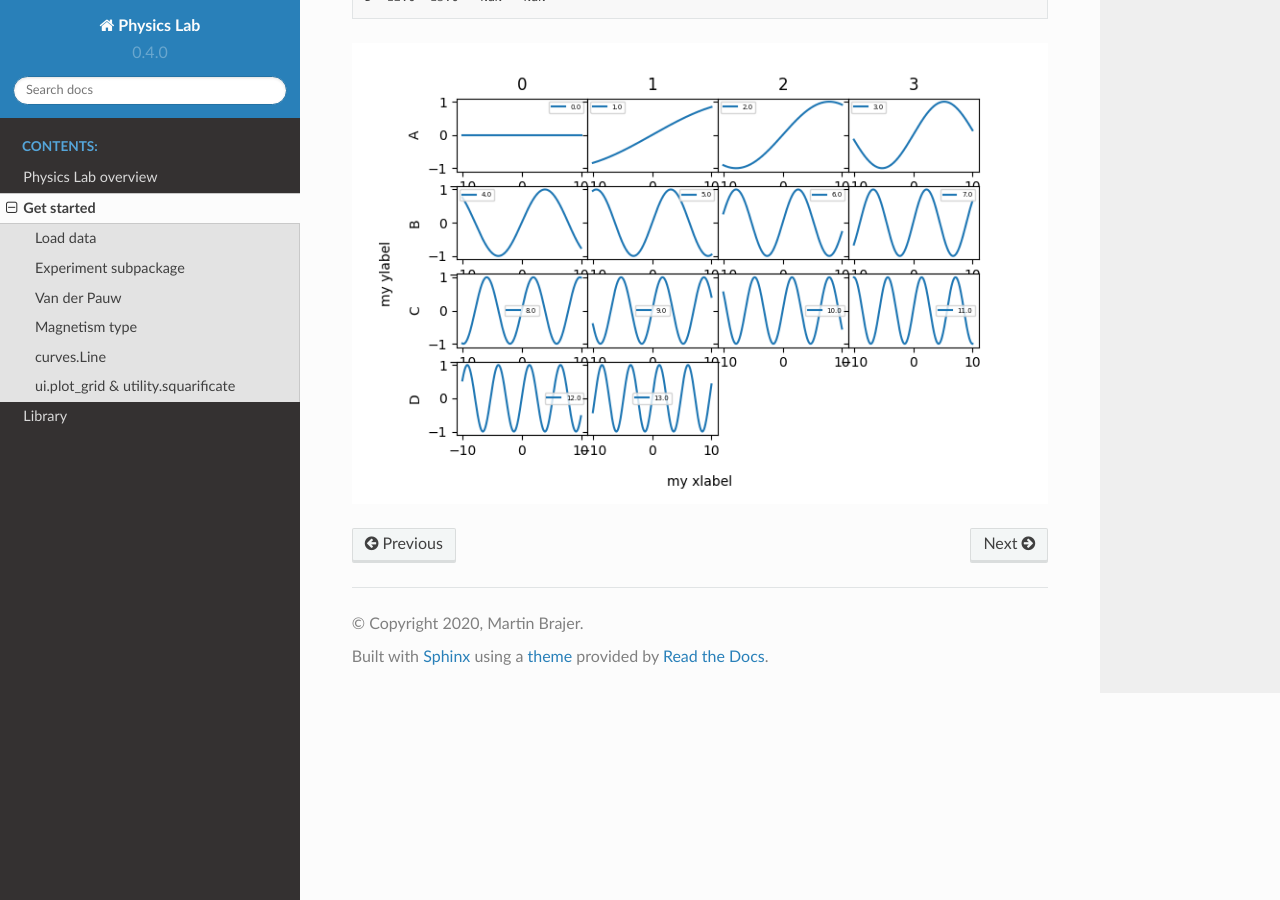
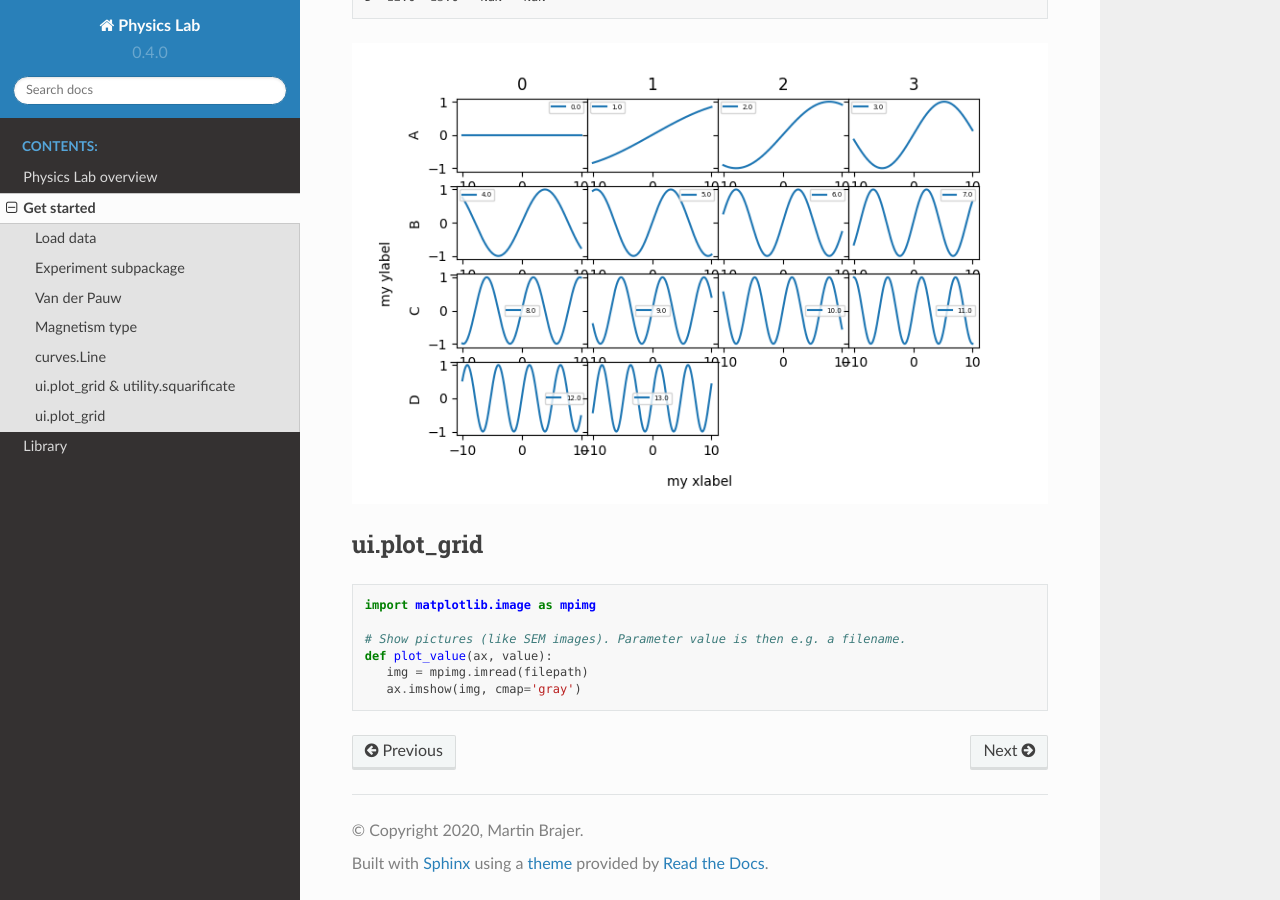
Before and after one commit to martin-brajer/physics-lab, a Sphinx documentation site: the page built from docs/source/get_started.rst, in a window 1280 px wide and 900 px high, scrolled down 2332 px. Built offline with Sphinx 7.4.7 and the Read the Docs theme 2.0.0, drawn with Linux system fonts in a browser that asks for light colours.

Commit message:
Add matplotlib.image example of ui.plot_grid

```diff
--- a/docs/source/get_started.rst
+++ b/docs/source/get_started.rst
@@ -136,3 +136,14 @@ ui.plot_grid & utility.squarificate
    D  12.0  13.0   NaN   NaN
 
 .. image:: _static/ui.plot_grid.my_title.png
+
+ui.plot_grid
+------------
+.. code:: python
+
+   import matplotlib.image as mpimg
+
+   # Show pictures (like SEM images). Parameter value is then e.g. a filename.
+   def plot_value(ax, value):
+      img = mpimg.imread(filepath)
+      ax.imshow(img, cmap='gray')
```
